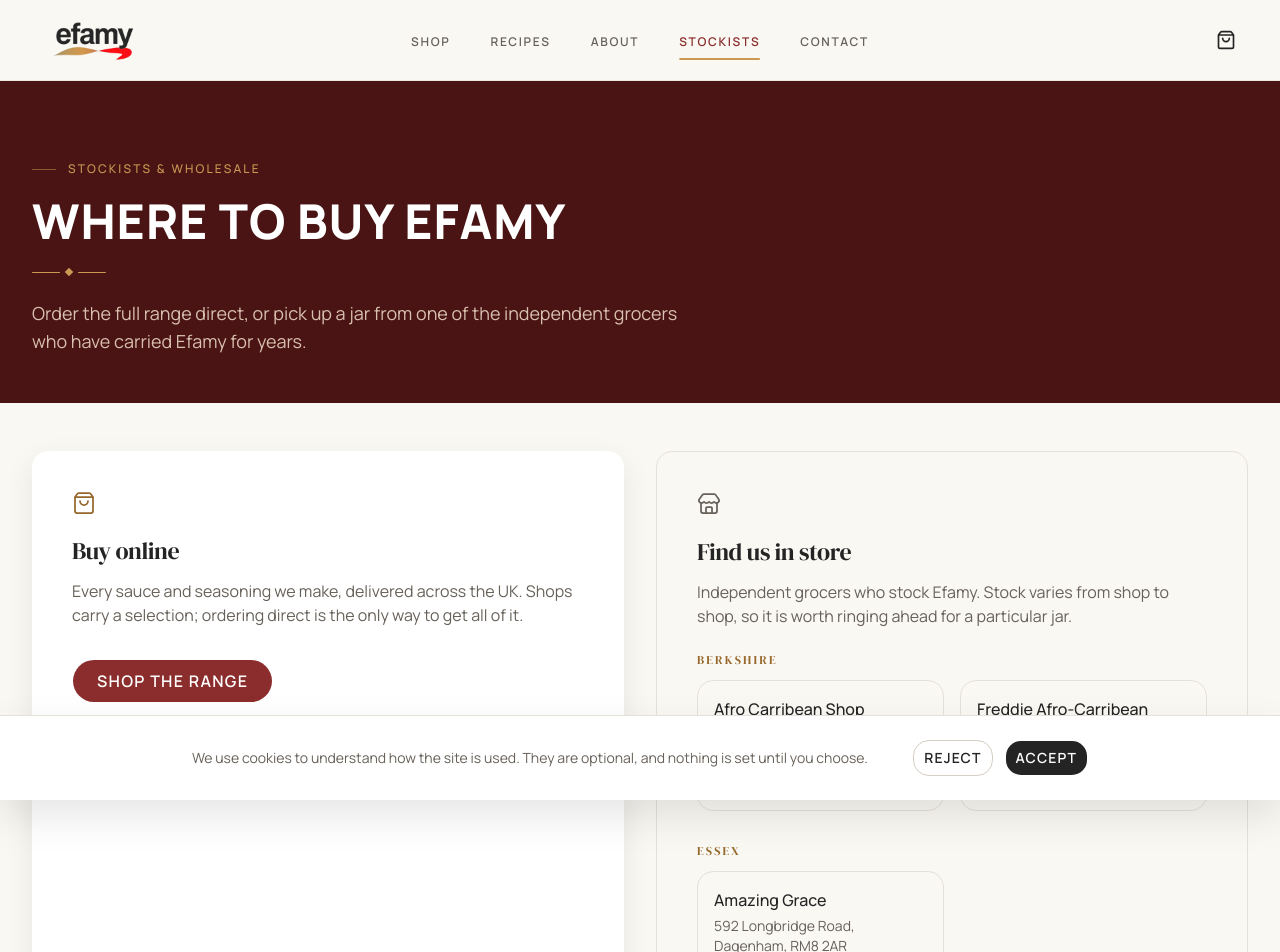
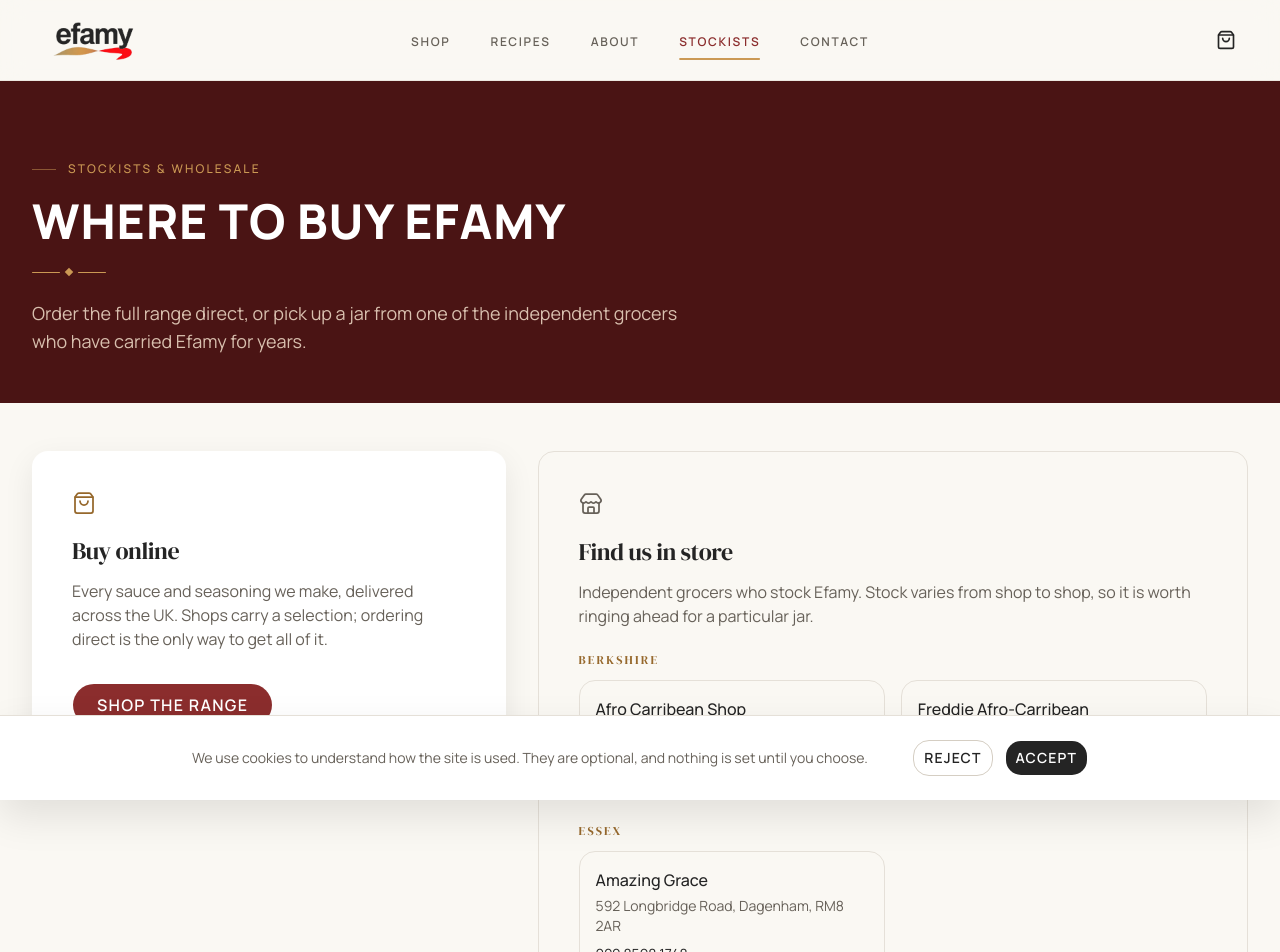
Before and after one commit to TobiWilliams001/efamy-storefront, a Next.js app: page /stockists in a window 1280 px wide. Shown: the top 952 px of the page. Built offline with nearby package versions, Linux system fonts and the light colour scheme; no server answers.

Commit message:
feat: stop the buy online card stretching to the shop list

```diff
--- a/src/app/stockists/page.tsx
+++ b/src/app/stockists/page.tsx
@@ -46,8 +46,8 @@
         description="Order the full range direct, or pick up a jar from one of the independent grocers who have carried Efamy for years."
       />
       <Section spacing="afterHeader">
-        <div className="grid gap-6 lg:grid-cols-2 lg:gap-8">
-          <div className="flex flex-col rounded-lg bg-card p-8 shadow-card sm:p-10">
+        <div className="grid gap-6 lg:grid-cols-[1fr_1.5fr] lg:items-start lg:gap-8">
+          <div className="rounded-lg bg-card p-8 shadow-card sm:p-10">
             <ShoppingBag
               aria-hidden="true"
               className="size-6 text-gold-ink"
@@ -66,7 +66,7 @@
             </div>
           </div>
 
-          <div className="flex flex-col rounded-lg border border-neutral-200 p-8 sm:p-10">
+          <div className="rounded-lg border border-neutral-200 p-8 sm:p-10">
             <Store
               aria-hidden="true"
               className="size-6 text-muted-foreground"
```
